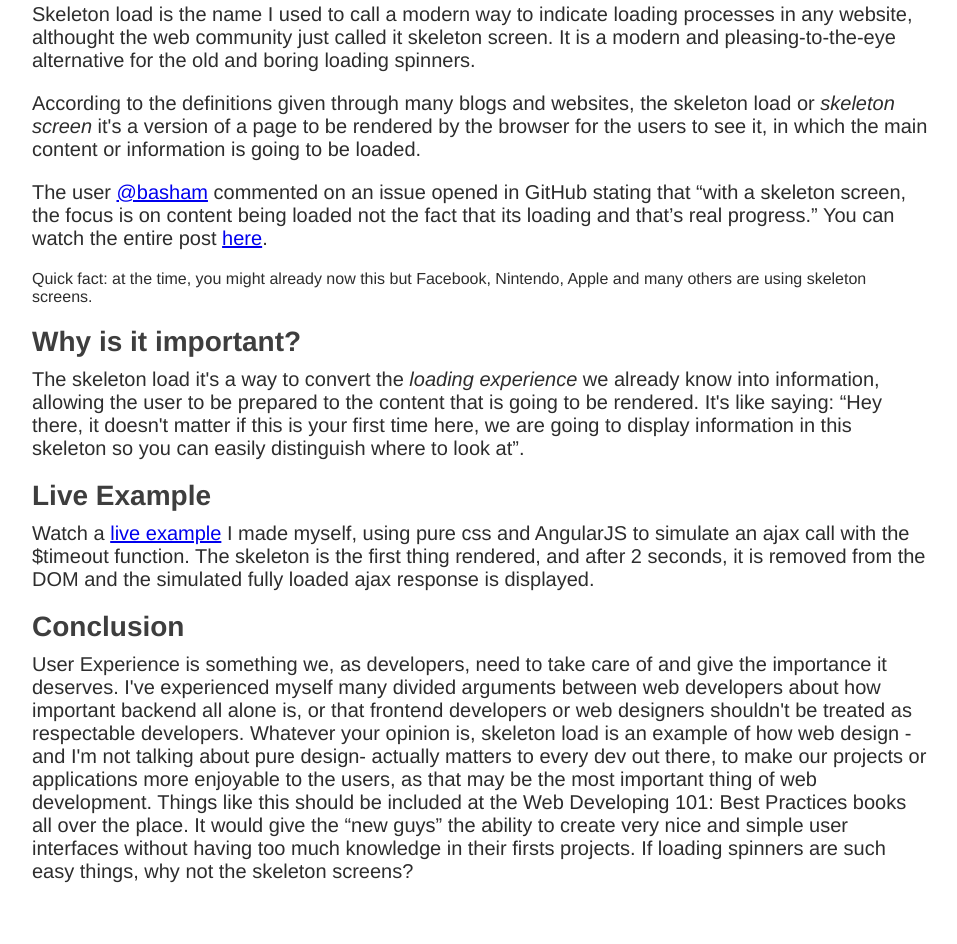
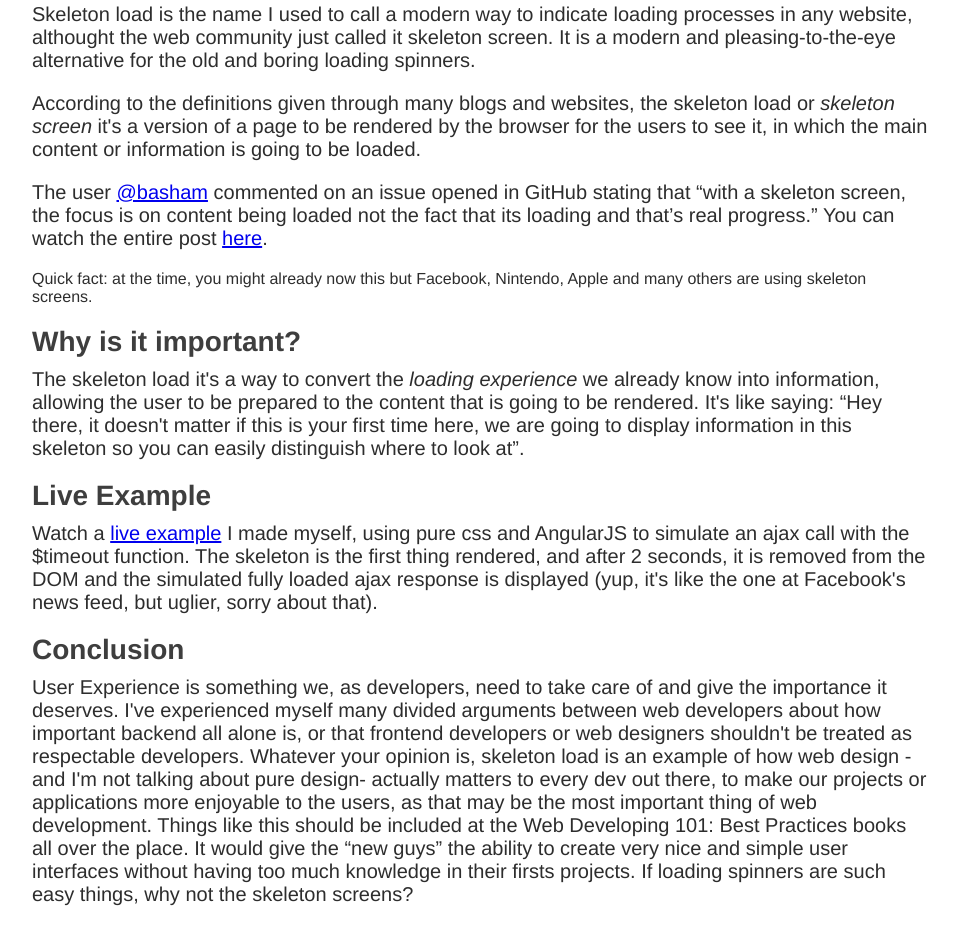
Before and after one commit to deleonn/deleonn.github.io, a plain HTML site: page skeleton_load/index.html in a window 1280 px wide. Shown: the part 539-1483 px from the top of the page, without its empty margins (160-1117 px from the left). Before the commit the page ends 1462 px from the top, so only its background shows below. Drawn offline with Linux system fonts and the light colour scheme.

Commit message:
Add more text

```diff
--- a/skeleton_load/index.html
+++ b/skeleton_load/index.html
@@ -38,7 +38,7 @@
     <div class="space"></div>
 
     <h1 class="title">Live Example</h1>
-    <p>Watch a <a href="skeleton.html">live example</a> I made myself, using pure css and AngularJS to simulate an ajax call with the $timeout function. The skeleton is the first thing rendered, and after 2 seconds, it is removed from the DOM and the simulated fully loaded ajax response is displayed.</p>
+    <p>Watch a <a href="skeleton.html">live example</a> I made myself, using pure css and AngularJS to simulate an ajax call with the $timeout function. The skeleton is the first thing rendered, and after 2 seconds, it is removed from the DOM and the simulated fully loaded ajax response is displayed (yup, it's like the one at Facebook's news feed, but uglier, sorry about that).</p>
     <div class="space"></div>
 
     <h1 class="title">Conclusion</h1>
```
